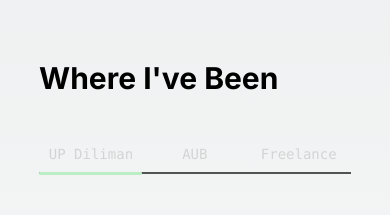
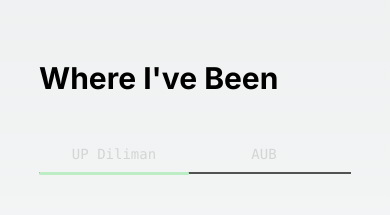
Before and after one commit to riru12/riruweb, a Next.js app: page / in a window 390 px wide. Shown: the part 1580-1795 px from the top of the page. Built offline with nearby package versions, Linux system fonts and the light colour scheme.

Commit message:
adjusted horizontal slider for work section to improve future scalability

```diff
--- a/app/assets/css/slider.css
+++ b/app/assets/css/slider.css
@@ -63,7 +63,7 @@
     .slider{
         position: absolute;
         background-color: #bcedc5;
-        width: 33%;
+        width: 150px;
         height: 3px;
         left:0%;
         top:100%;
@@ -81,10 +81,10 @@
     }
 
     #tab-2:checked ~ div div nav + .slider {
-        left: 33.3%;
+        left: 150px;
     }
 
     #tab-3:checked ~ div div nav + .slider {
-        left: 66.7%;
+        left: 300px;
     }
 }
--- a/app/components/work.jsx
+++ b/app/components/work.jsx
@@ -9,11 +9,8 @@ WHEN UPDATING WORK CONTENT, TAKE NOTE OF THE FOLLOWING:
 2) Adjust slider.css
     * add .content-n {display:none;}
     * add #tab-n:checked ~ div .content-n {display:block;}
-    * adjust top and left movement of the slider (increments of 100%/n)
-        #tab-n:checked ~ div div nav + .slider {
-            top: ??%;
-        }
-
+    * adjust top movement of the slider (depends on 100%/n)
+    * adjust left movement of the slider (increments of 150px)
 */
 
 const Work = () => {
@@ -28,10 +25,10 @@ const Work = () => {
                 <input id="tab-3" name="slider" className="hidden" type="radio"></input>
                 <div className="flex gap-10 h-fit flex-col md:h-[40vh] md:flex-row">
                     <div className="relative h-min">
-                            <nav className="flex flex-row md:flex-col">
-                                <div className="whitespace-nowrap w-[33.3%] md:w-full"><label htmlFor="tab-1" className="block font-mono text-neutral-300 cursor-pointer py-2 px-0 text-sm text-center md:px-4 md:text-base md:text-left hover:bg-neutral-900">UP Diliman</label></div>
-                                <div className="whitespace-nowrap w-[33.3%] md:w-full"><label htmlFor="tab-2" className="block font-mono text-neutral-300 cursor-pointer py-2 px-0 text-sm text-center md:px-4 md:text-base md:text-left hover:bg-neutral-900">AUB</label></div>
-                                <div className="whitespace-nowrap w-[33.3%] md:w-full"><label htmlFor="tab-3" className="block font-mono text-neutral-300 cursor-pointer py-2 px-0 text-sm text-center md:px-4 md:text-base md:text-left hover:bg-neutral-900">Freelance</label></div>
+                            <nav className="flex flex-row md:flex-col overflow-scroll">
+                                <div className="whitespace-nowrap shrink-0 w-[150px] md:w-full"><label htmlFor="tab-1" className="block font-mono text-neutral-300 cursor-pointer py-2 px-0 text-sm text-center md:px-4 md:text-base md:text-left hover:bg-neutral-900">UP Diliman</label></div>
+                                <div className="whitespace-nowrap shrink-0 w-[150px] md:w-full"><label htmlFor="tab-2" className="block font-mono text-neutral-300 cursor-pointer py-2 px-0 text-sm text-center md:px-4 md:text-base md:text-left hover:bg-neutral-900">AUB</label></div>
+                                <div className="whitespace-nowrap shrink-0 w-[150px] md:w-full"><label htmlFor="tab-3" className="block font-mono text-neutral-300 cursor-pointer py-2 px-0 text-sm text-center md:px-4 md:text-base md:text-left hover:bg-neutral-900">Freelance</label></div>
                             </nav>
                             <div id="slider" className="slider"></div>
                             <div className="sliderBack"></div>
```
